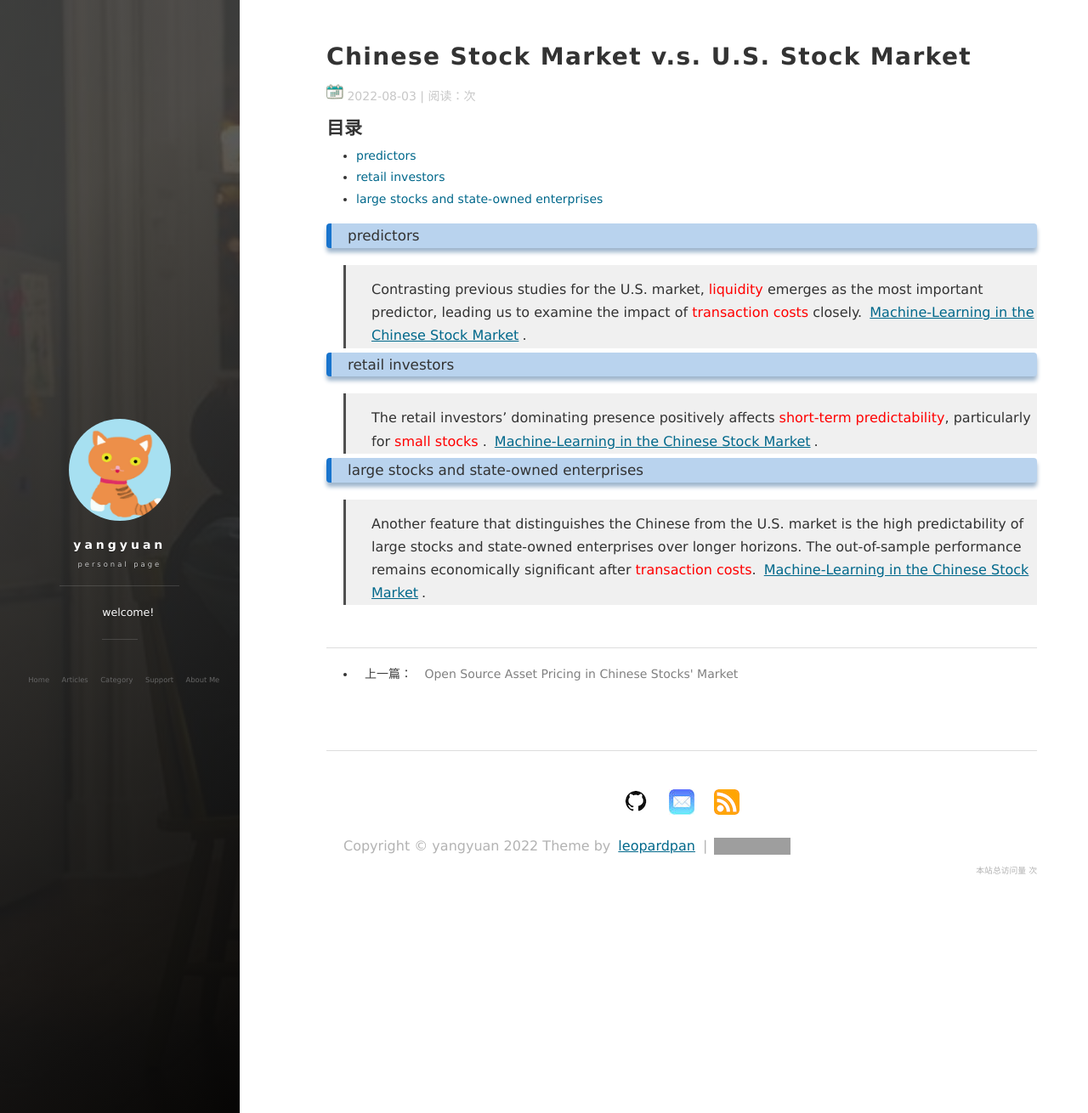
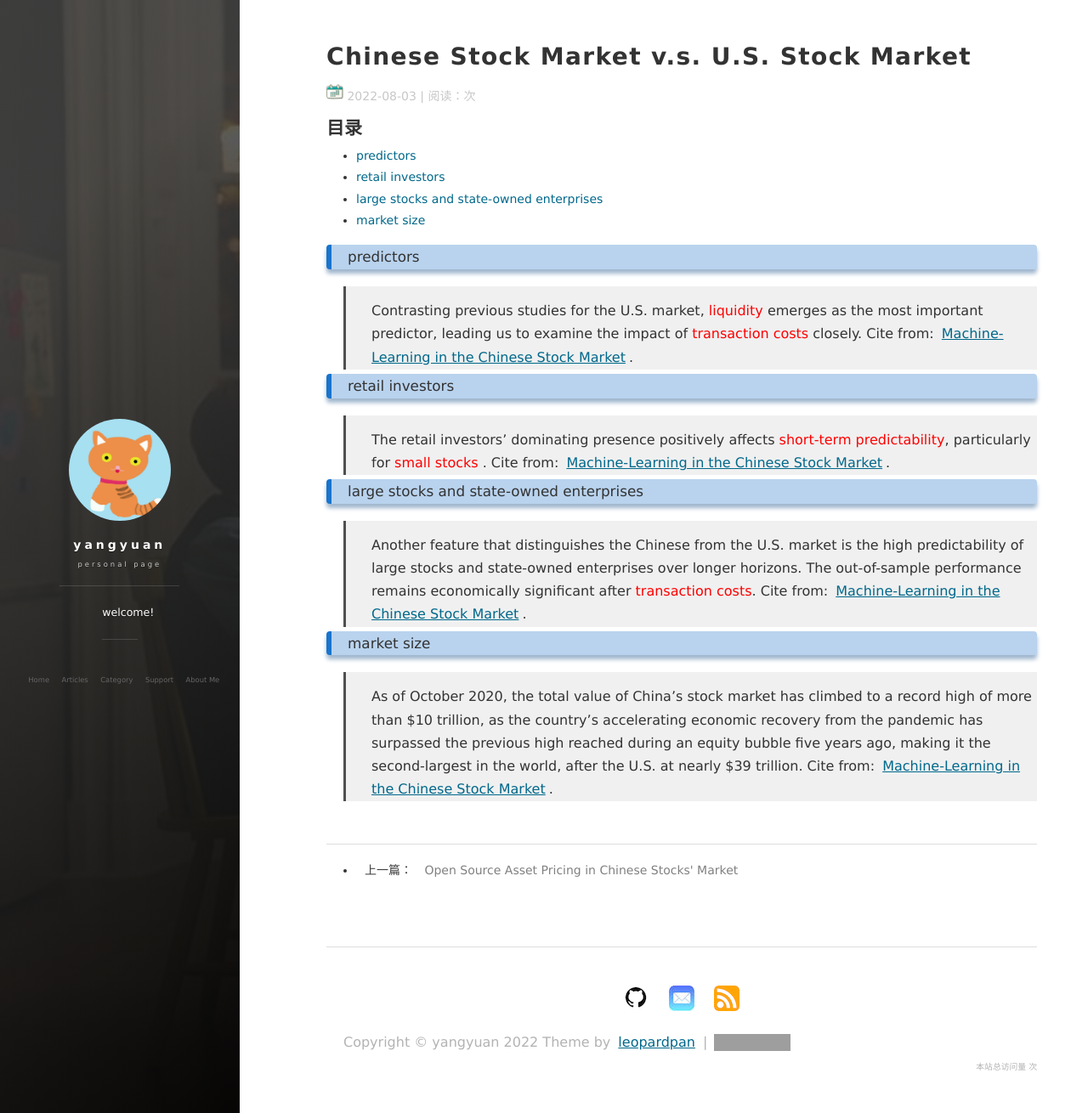
Before and after one commit to yangyuan16/yangyuan16.github.io, a Jekyll site: the page built from _posts/2022-08-03-ch_vs_us.md, in a window 1280 px wide and 1310 px high. Shown: the whole window at 85% size. Built offline with Jekyll 4.4.1, drawn with Linux system fonts in a browser that asks for light colours; nearby versions of some CDN libraries; comment, search, counter and statistics services are not loaded; grey boxes are pictures that could not be loaded.

Commit message:
update 20220803

```diff
--- a/_posts/2022-08-03-ch_vs_us.md
+++ b/_posts/2022-08-03-ch_vs_us.md
@@ -8,16 +8,25 @@ tag: Quantitative Analysis
 ### predictors
 >Contrasting previous studies for the U.S. market, <font color=red>liquidity</font> emerges as the
 >most important predictor, leading us to examine the impact of <font color=red>transaction costs</font> closely.
->[Machine-Learning in the Chinese Stock Market](https://doi.org/10.1016/j.jfineco.2021.08.017).
+>Cite from: [Machine-Learning in the Chinese Stock Market](https://doi.org/10.1016/j.jfineco.2021.08.017).
 
 ### retail investors
 >The retail investors' dominating presence positively affects <font color=red>short-term predictability</font>,
 >particularly for <font color=red> small stocks </font>.
->[Machine-Learning in the Chinese Stock Market](https://doi.org/10.1016/j.jfineco.2021.08.017).
+>Cite from: [Machine-Learning in the Chinese Stock Market](https://doi.org/10.1016/j.jfineco.2021.08.017).
 
 ### large stocks and state-owned enterprises
 >Another feature that distinguishes the Chinese from the U.S. market is the high
 >predictability of large stocks and state-owned enterprises over longer horizons.
 >The out-of-sample performance remains economically significant
 >after <font color=red> transaction costs</font>.
->[Machine-Learning in the Chinese Stock Market](https://doi.org/10.1016/j.jfineco.2021.08.017).
+>Cite from: [Machine-Learning in the Chinese Stock Market](https://doi.org/10.1016/j.jfineco.2021.08.017).
+
+
+### market size
+>As of October 2020, the total value of China's stock market has climbed to
+>a record high of more than $10 trillion, as the country's accelerating economic
+>recovery from the pandemic has surpassed the previous high reached during an
+>equity bubble five years ago, making it the second-largest in the
+>world, after the U.S. at nearly $39 trillion.
+>Cite from: [Machine-Learning in the Chinese Stock Market](https://doi.org/10.1016/j.jfineco.2021.08.017).
```
